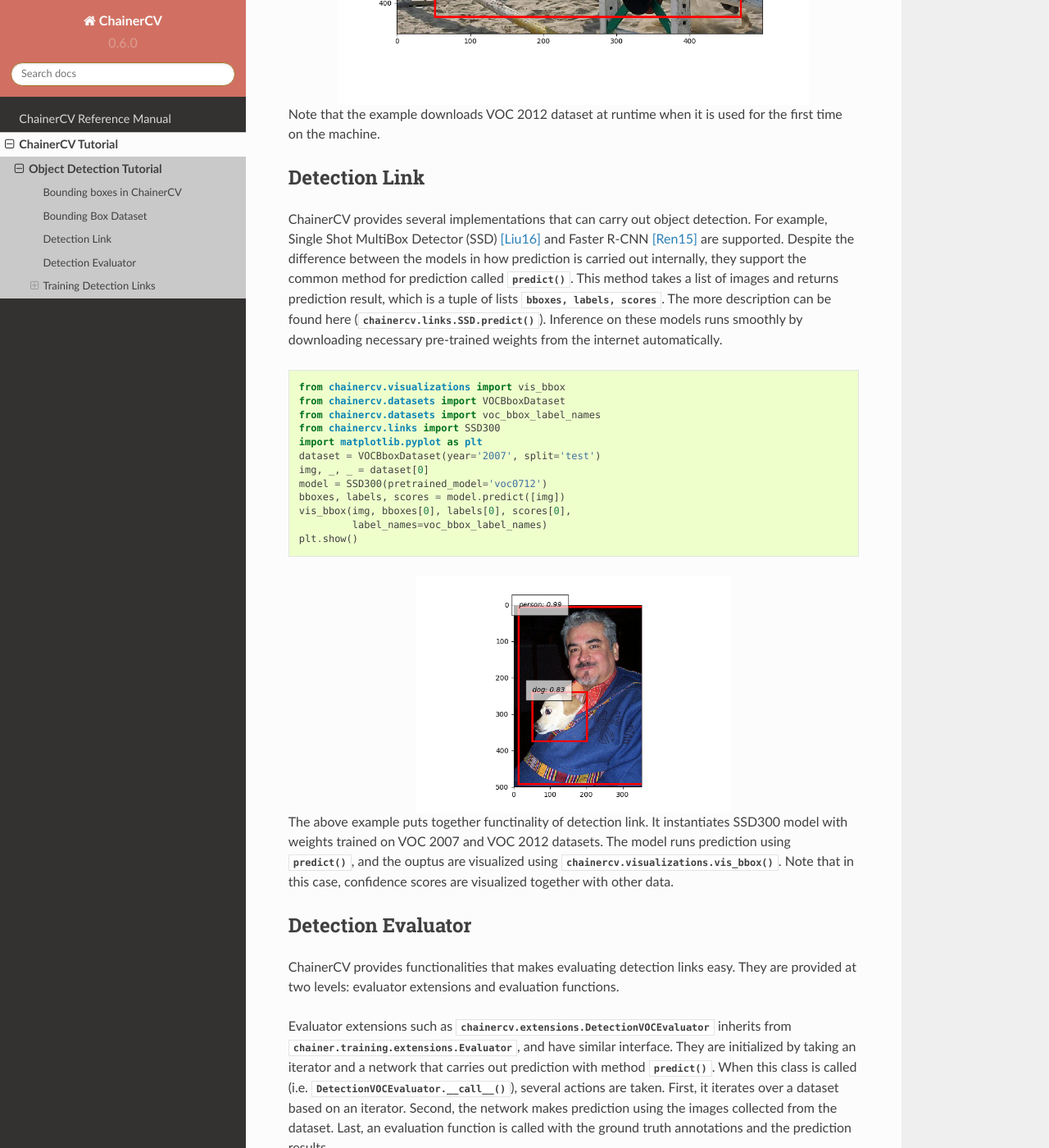
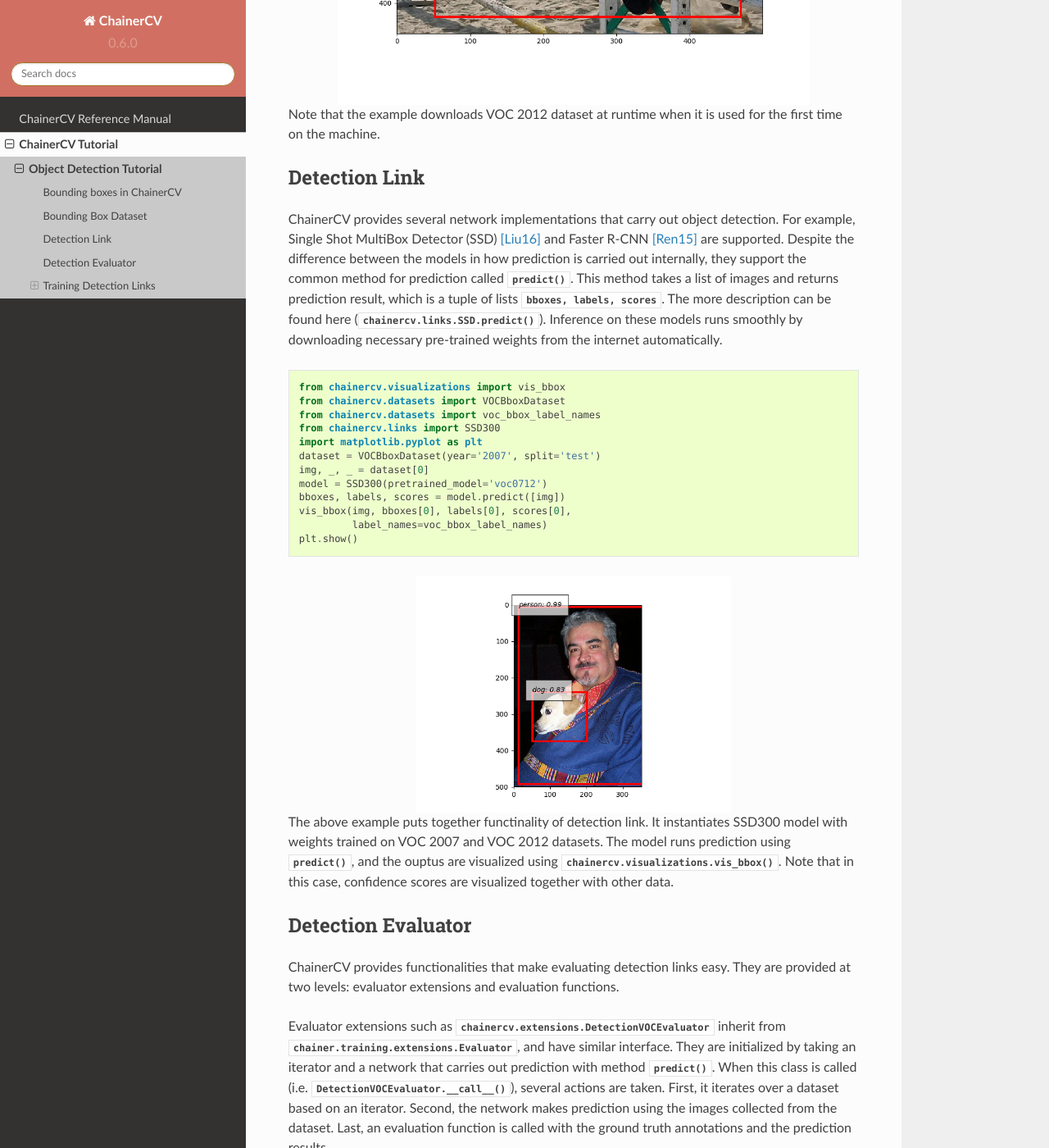
Before and after one commit to chainer/chainercv, a Sphinx documentation site: the page built from docs/source/tutorial/detection.rst, in a window 1280 px wide and 1400 px high, scrolled down 2428 px. Shown: the whole window at 82% size. Built offline with Sphinx 7.4.7 and the Read the Docs theme 2.0.0, drawn with Linux system fonts in a browser that asks for light colours.

Commit message:
fix grammar

```diff
--- a/docs/source/tutorial/detection.rst
+++ b/docs/source/tutorial/detection.rst
@@ -80,7 +80,7 @@ Note that the example downloads VOC 2012 dataset at runtime when it is used for
 
 Detection Link
 --------------
-ChainerCV provides several implementations that can carry out object detection.
+ChainerCV provides several network implementations that carry out object detection.
 For example, Single Shot MultiBox Detector (SSD) [Liu16]_ and Faster R-CNN [Ren15]_ are supported.
 Despite the difference between the models in how prediction is carried out internally,
 they support the common method for prediction called :meth:`predict`.
@@ -116,10 +116,10 @@ Note that in this case, confidence scores are visualized together with other dat
 
 Detection Evaluator
 -------------------
-ChainerCV provides functionalities that makes evaluating detection links easy.
+ChainerCV provides functionalities that make evaluating detection links easy.
 They are provided at two levels: evaluator extensions and evaluation functions.
 
-Evaluator extensions such as :class:`chainercv.extensions.DetectionVOCEvaluator` inherits from :class:`chainer.training.extensions.Evaluator`, and have similar interface.
+Evaluator extensions such as :class:`chainercv.extensions.DetectionVOCEvaluator` inherit from :class:`chainer.training.extensions.Evaluator`, and have similar interface.
 They are initialized by taking an iterator and a network that carries out prediction with method :meth:`predict`.
 When this class is called (i.e. :meth:`DetectionVOCEvaluator.__call__`), several actions are taken.
 First, it iterates over a dataset based on an iterator.
```
